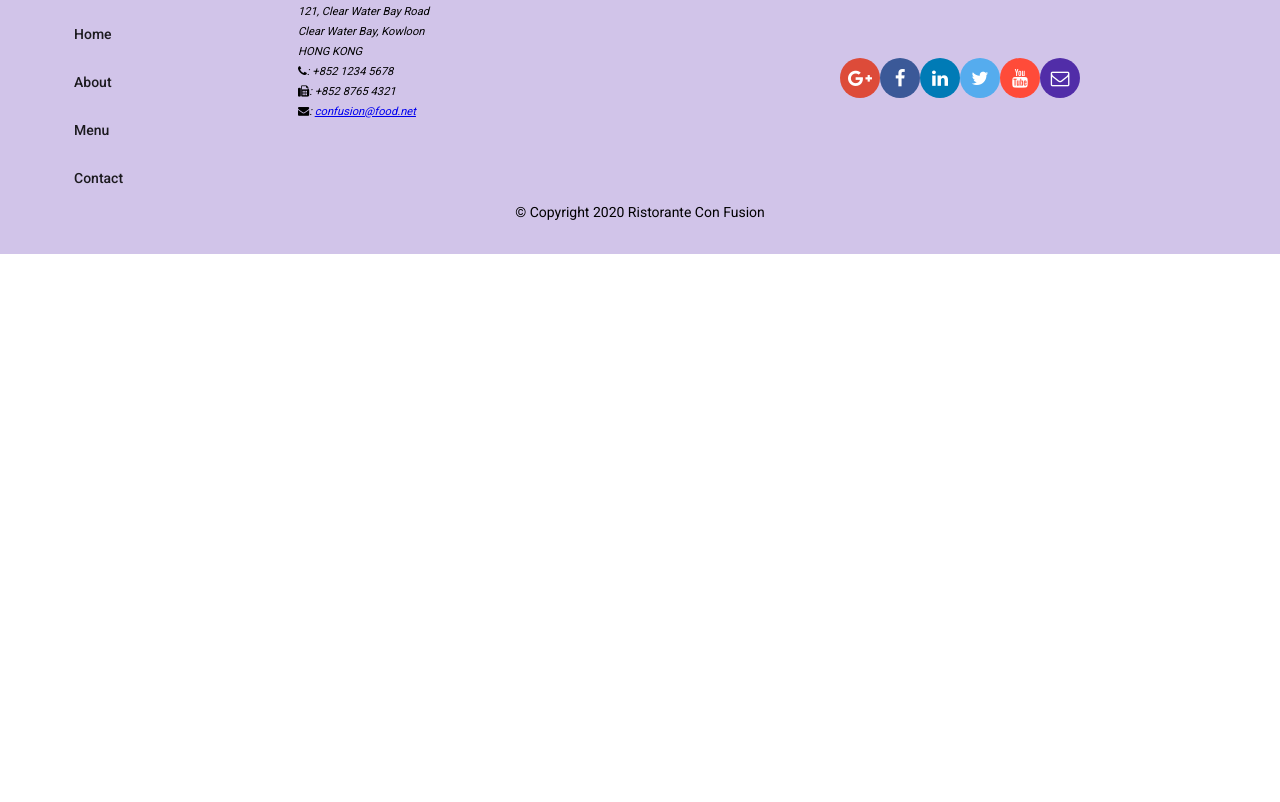
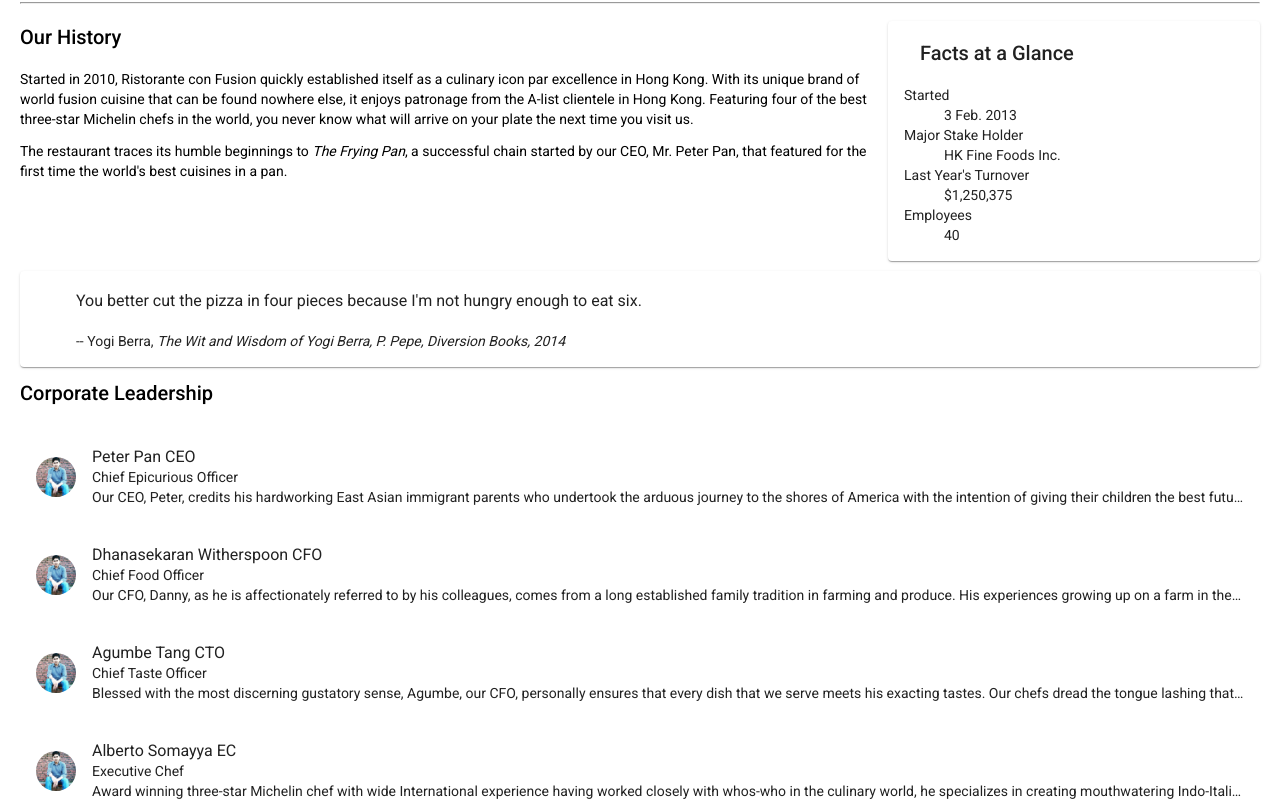
Before and after one commit to rifayetazamtalukder/conFusion, an Angular app: page /aboutus in a window 1280 px wide. Before the commit this address led to /. Shown: the part 398-1200 px from the top of the page. Before the commit the page ends 800 px from the top, so only its background shows below. Built offline with nearby package versions, Linux system fonts and the light colour scheme.

Commit message:
Assignment 2

```diff
--- a/src/app/about/about.component.html
+++ b/src/app/about/about.component.html
@@ -1 +1,107 @@
-<p>about works!</p>
+<div class="container" fxLayout="column" fxLayoutGap="10px">
+
+    <div fxFlex>
+
+        <div>
+
+            <h2>About Us</h2>
+            <hr>
+        </div>
+
+    </div>
+
+    <div fxFlex>
+
+        <div fxLayout="column" fxLayout.gt-sm="row">
+
+            <div fxFlex="70">
+
+                <h2>Our History</h2>
+
+                <p>Started in 2010, Ristorante con Fusion quickly established itself as a culinary icon par excellence
+                    in Hong Kong. With its unique brand of world fusion cuisine that can be found nowhere else, it
+                    enjoys patronage from the A-list clientele in Hong Kong. Featuring four of the best three-star
+                    Michelin chefs in the world, you never know what will arrive on your plate the next time you visit
+                    us.</p>
+                <p>The restaurant traces its humble beginnings to <em>The Frying Pan</em>, a successful chain started by
+                    our CEO, Mr. Peter Pan, that featured for the first time the world's best cuisines in a pan.</p>
+
+            </div>
+
+            <div fxFlex="30">
+
+                <mat-card>
+
+                    <mat-card-header>
+
+                        <mat-card-title>
+                            <h2>Facts at a Glance</h2>
+                        </mat-card-title>
+
+                    </mat-card-header>
+
+                    <mat-card-content>
+
+                        <dl>
+                            <dt>Started</dt>
+                            <dd>3 Feb. 2013</dd>
+                            <dt>Major Stake Holder</dt>
+                            <dd>HK Fine Foods Inc.</dd>
+                            <dt>Last Year's Turnover</dt>
+                            <dd>$1,250,375</dd>
+                            <dt>Employees</dt>
+                            <dd>40</dd>
+                        </dl>
+
+                    </mat-card-content>
+
+                </mat-card>
+
+            </div>
+
+        </div>
+
+    </div>
+
+    <div fxFlex>
+
+        <mat-card>
+
+            <blockquote>
+                <h3>You better cut the pizza in four pieces because
+                    I'm not hungry enough to eat six.</h3>
+                <footer>-- Yogi Berra,
+                    <cite>The Wit and Wisdom of Yogi Berra,
+                        P. Pepe, Diversion Books, 2014</cite>
+                </footer>
+            </blockquote>
+
+        </mat-card>
+
+    </div>
+
+    <div fxFlex>
+
+        <h2>Corporate Leadership</h2>
+
+        <mat-list fxLayout="column" fxLayoutGap="10px">
+
+            <mat-list-item fxFlex *ngFor="let leader of leaders">
+
+                <img matListAvatar src={{leader.image}} alt={{leader.name}}>
+
+                <p matLine>{{leader.name}} {{ leader.abbr }}</p>
+
+                <p matLine>{{ leader.designation }}</p>
+
+                <p matLine>
+                    <span> {{leader.description}} </span>
+                </p>
+
+            </mat-list-item>
+
+        </mat-list>
+
+    </div>
+
+</div>
--- a/src/app/about/about.component.ts
+++ b/src/app/about/about.component.ts
@@ -1,4 +1,8 @@
 import { Component, OnInit } from '@angular/core';
+import { Leader } from "../shared/leader";
+import { LeaderService } from "../services/leader.service";
+
+
 
 @Component({
   selector: 'app-about',
@@ -7,9 +11,13 @@ import { Component, OnInit } from '@angular/core';
 })
 export class AboutComponent implements OnInit {
 
-  constructor() { }
+  leaders: Leader[];
 
-  ngOnInit(): void {
+
+  constructor(private leaderService: LeaderService) { }
+
+  ngOnInit() {
+    this.leaders = this.leaderService.getLeaders();
   }
 
 }
--- a/src/app/app-routing.module.ts
+++ b/src/app/app-routing.module.ts
@@ -5,12 +5,14 @@ import { HomeComponent } from './home/home.component';
 import { MenuComponent } from './menu/menu.component';
 import { ContactComponent } from './contact/contact.component';
 import { DishdetailComponent } from './dishdetail/dishdetail.component';
+import { AboutComponent } from './about/about.component';
 
 
 const routes: Routes = [
   { path: 'home', component: HomeComponent },
   { path: 'menu', component: MenuComponent },
   { path: 'dishdetail/:id', component: DishdetailComponent },
+  { path: 'aboutus', component: AboutComponent },
   { path: 'contactus', component: ContactComponent },
 
   // Default route path
--- a/src/app/app.module.ts
+++ b/src/app/app.module.ts
@@ -10,6 +10,7 @@ import 'hammerjs';
 
 import { DishService } from "./services/dish.service";
 import { PromotionService } from './services/promotion.service';
+import { LeaderService } from './services/leader.service';
 
 import { AppComponent } from './app.component';
 import { MenuComponent } from './menu/menu.component';
@@ -19,6 +20,7 @@ import { FooterComponent } from './footer/footer.component';
 import { HomeComponent } from './home/home.component';
 import { AboutComponent } from './about/about.component';
 import { ContactComponent } from './contact/contact.component';
+
 
 
 
@@ -47,7 +49,8 @@ import { ContactComponent } from './contact/contact.component';
   providers: [
     // Add all the services here
     DishService,
-    PromotionService
+    PromotionService,
+    LeaderService
   ],
   bootstrap: [AppComponent]
 })
--- a/src/app/footer/footer.component.html
+++ b/src/app/footer/footer.component.html
@@ -11,7 +11,7 @@
                 <h2>Links</h2>
                 <mat-list>
                     <mat-list-item><a mat-button routerLink="/home">Home</a></mat-list-item>
-                    <mat-list-item><a mat-button>About</a></mat-list-item>
+                    <mat-list-item><a mat-button routerLink="/aboutus">About</a></mat-list-item>
                     <mat-list-item><a mat-button routerLink="/menu">Menu</a></mat-list-item>
                     <mat-list-item><a mat-button routerLink="/contactus">Contact</a></mat-list-item>
                 </mat-list>
--- a/src/app/header/header.component.html
+++ b/src/app/header/header.component.html
@@ -4,7 +4,7 @@
 <mat-toolbar color="primary">
     <span><img src="/assets/images/logo.png" height=30 width=41></span>
     <a mat-button routerLink="/home" routerLinkActive="active"><span class="fa fa-home fa-lg"></span> Home</a>
-    <a mat-button routerLinkActive="active"><span class="fa fa-info fa-lg"></span> About</a>
+    <a mat-button routerLink="/aboutus" routerLinkActive="active"><span class="fa fa-info fa-lg"></span> About</a>
     <a mat-button routerLink="/menu" routerLinkActive="active"><span class="fa fa-list fa-lg"></span> Menu</a>
     <a mat-button routerLink="/contactus" routerLinkActive="active"><span class="fa fa-address-card fa-lg"></span>
         Contact</a>
--- a/src/app/home/home.component.html
+++ b/src/app/home/home.component.html
@@ -46,4 +46,31 @@
 
     </mat-card>
 
+    <mat-card *ngIf="leader" fxFlex>
+
+        <mat-card-header>
+
+            <div mat-card-avatar></div>
+
+            <mat-card-title>
+
+                <h3>{{ leader.name | uppercase }} {{ leader.abbr | uppercase }}</h3>
+
+            </mat-card-title>
+
+        </mat-card-header>
+
+        <img mat-card-image src="{{ leader.image }}" alt="{{ leader.name }}">
+
+        <mat-card-content>
+
+            <h3>{{ leader.designation }}</h3>
+
+            <p>{{ leader.description }}</p>
+
+        </mat-card-content>
+
+
+    </mat-card>
+
 </div>
--- a/src/app/home/home.component.ts
+++ b/src/app/home/home.component.ts
@@ -3,6 +3,8 @@ import { Dish } from "../shared/dish";
 import { DishService } from "../services/dish.service";
 import { Promotion } from "../shared/promotion";
 import { PromotionService } from "../services/promotion.service";
+import { Leader } from '../shared/leader';
+import { LeaderService } from '../services/leader.service';
 
 
 @Component({
@@ -14,13 +16,16 @@ export class HomeComponent implements OnInit {
 
   dish: Dish;
   promotion: Promotion;
+  leader: Leader;
 
   constructor(private dishService: DishService,
-    private promotionService: PromotionService) { }
+    private promotionService: PromotionService,
+    private leaderService: LeaderService) { }
 
   ngOnInit() {
     this.dish = this.dishService.getFeaturedDish();
     this.promotion = this.promotionService.getFeaturedPromotion();
+    this.leader = this.leaderService.getFeaturedLeader();
   }
 
 }
--- /dev/null
+++ b/src/app/services/leader.service.ts
@@ -0,0 +1,20 @@
+import { Injectable } from '@angular/core';
+import { Leader } from "../shared/leader";
+import { LEADERS } from "../shared/leaders";
+
+@Injectable({
+  providedIn: 'root'
+})
+export class LeaderService {
+
+  constructor() { }
+
+  getLeaders(): Leader[] {
+    return LEADERS;
+  }
+
+  getFeaturedLeader(): Leader {
+    return LEADERS.filter((leader) => leader.featured)[0];
+  }
+
+}
--- /dev/null
+++ b/src/app/shared/leader.ts
@@ -0,0 +1,10 @@
+
+export class Leader {
+    id: string;
+    name: string;
+    image: string;
+    designation: string;
+    abbr: string;
+    featured: boolean;
+    description: string;
+}
--- /dev/null
+++ b/src/app/shared/leaders.ts
@@ -0,0 +1,46 @@
+
+
+import { Leader } from "./leader";
+
+export const LEADERS: Leader[] = [
+    {
+        id: '0',
+        name: 'Peter Pan',
+        image: '/assets/images/alberto.png',
+        designation: 'Chief Epicurious Officer',
+        abbr: 'CEO',
+        featured: false,
+        // tslint:disable-next-line:max-line-length
+        description: 'Our CEO, Peter, credits his hardworking East Asian immigrant parents who undertook the arduous journey to the shores of America with the intention of giving their children the best future. His mother\'s wizardy in the kitchen whipping up the tastiest dishes with whatever is available inexpensively at the supermarket, was his first inspiration to create the fusion cuisines for which The Frying Pan became well known. He brings his zeal for fusion cuisines to this restaurant, pioneering cross-cultural culinary connections.'
+    },
+    {
+        id: '1',
+        name: 'Dhanasekaran Witherspoon',
+        image: '/assets/images/alberto.png',
+        designation: 'Chief Food Officer',
+        abbr: 'CFO',
+        featured: false,
+        // tslint:disable-next-line:max-line-length
+        description: 'Our CFO, Danny, as he is affectionately referred to by his colleagues, comes from a long established family tradition in farming and produce. His experiences growing up on a farm in the Australian outback gave him great appreciation for varieties of food sources. As he puts it in his own words, Everything that runs, wins, and everything that stays, pays!'
+    },
+    {
+        id: '2',
+        name: 'Agumbe Tang',
+        image: '/assets/images/alberto.png',
+        designation: 'Chief Taste Officer',
+        abbr: 'CTO',
+        featured: false,
+        // tslint:disable-next-line:max-line-length
+        description: 'Blessed with the most discerning gustatory sense, Agumbe, our CFO, personally ensures that every dish that we serve meets his exacting tastes. Our chefs dread the tongue lashing that ensues if their dish does not meet his exacting standards. He lives by his motto, You click only if you survive my lick.'
+    },
+    {
+        id: '3',
+        name: 'Alberto Somayya',
+        image: '/assets/images/alberto.png',
+        designation: 'Executive Chef',
+        abbr: 'EC',
+        featured: true,
+        // tslint:disable-next-line:max-line-length
+        description: 'Award winning three-star Michelin chef with wide International experience having worked closely with whos-who in the culinary world, he specializes in creating mouthwatering Indo-Italian fusion experiences. He says, Put together the cuisines from the two craziest cultures, and you get a winning hit! Amma Mia!'
+    }
+];
```
Also changed, not shown: src/assets/images/alberto.png (renamed from src/assets/images/rifayet.png), 1 other file (tests, documents, lock files or other folders).
